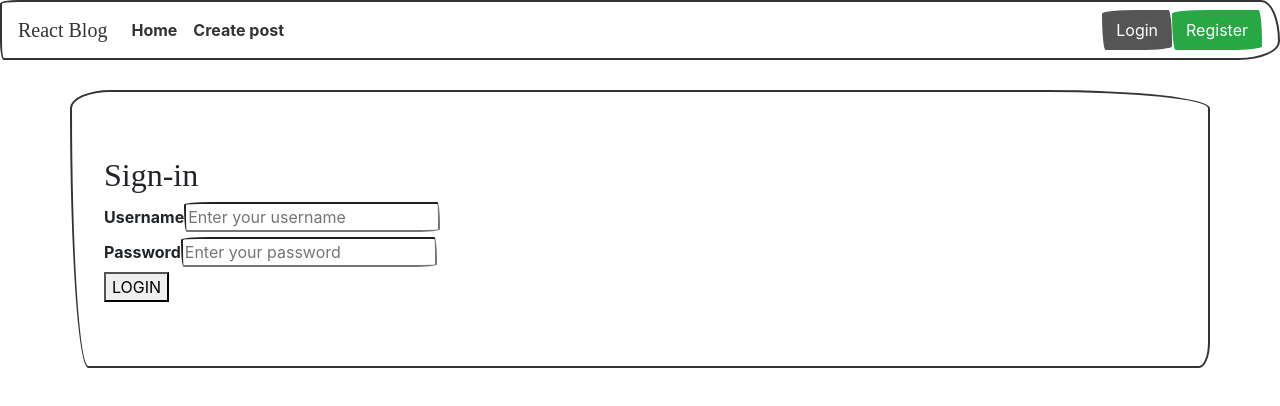
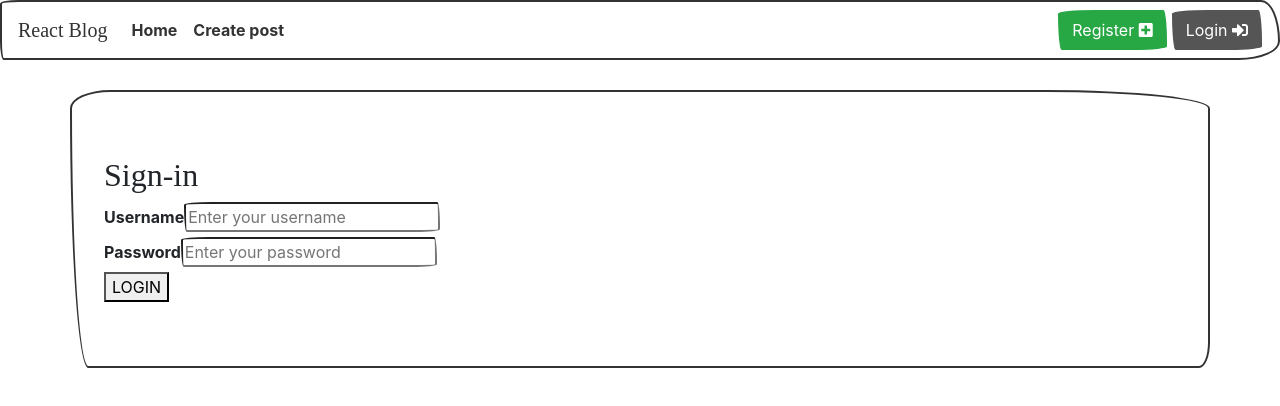
Before and after one commit to abdullahkady/mern-blog-app, a React (Create React App) app in the folder client/: page /login in a window 1280 px wide. Shown: the top 406 px of the page. Built offline with nearby package versions, Linux system fonts and the light colour scheme; a web font is replaced by a local one.

Commit message:
Add margin to buttons

```diff
--- a/client/src/components/NavBar.js
+++ b/client/src/components/NavBar.js
@@ -41,15 +41,25 @@ export default class NavBar extends Component {
                 className="btn btn-danger my-2 my-sm-0"
                 onClick={this.props.onLogout}
               >
-                Logout
+                <span>
+                  Logout <i class="fas fa-sign-out-alt" />
+                </span>
               </button>
             ) : (
               <React.Fragment>
-                <Link className="btn btn-secondary my-2 my-sm-0" to="/login">
-                  Login
+                <Link
+                  className="btn btn-success"
+                  to="/register"
+                  style={{ marginRight: "5px" }}
+                >
+                  <span>
+                    Register <i class="fas fa-plus-square" />
+                  </span>
                 </Link>
-                <Link className="btn btn-success my-2 my-sm-0" to="/register">
-                  Register
+                <Link className="btn btn-secondary" to="/login">
+                  <span>
+                    Login <i class="fas fa-sign-in-alt" />
+                  </span>
                 </Link>
               </React.Fragment>
             )}
```
